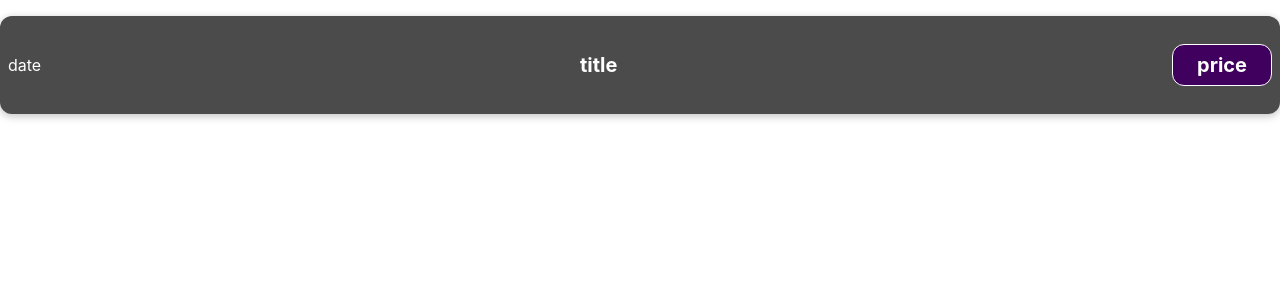
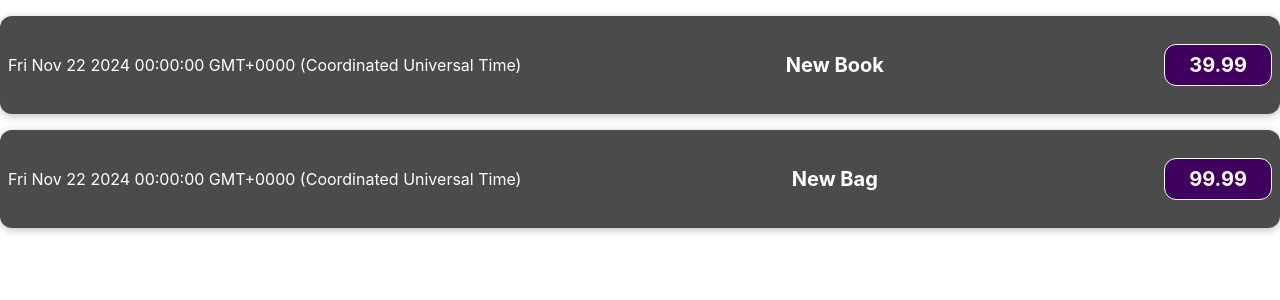
Before and after one commit to ilmarIV/expenses, a React (Create React App) app: page / in a window 1280 px wide. Shown: the top 300 px of the page. Built offline with nearby package versions, Linux system fonts and the light colour scheme.

Commit message:
dynamic data

```diff
--- a/src/App.js
+++ b/src/App.js
@@ -2,10 +2,24 @@
 import ExpenseItem from './comp/ExpenseItem';
 
 const App = () => {
+  const expenses = [
+    {
+      date: new Date(2024, 10, 22),
+      title: 'New Book',
+      price: 39.99
+    },
+    {
+      date: new Date(2024, 10, 22),
+      title: 'New Bag',
+      price: 99.99
+    }
+  ]
+
   return (
-    <div className="App">
-      <ExpenseItem />
-    </div>
+      <div className="App">
+          <ExpenseItem data={expenses[0]}/>
+          <ExpenseItem data={expenses[1]}/>
+      </div>
   )
 }
 
--- a/src/comp/ExpenseItem.js
+++ b/src/comp/ExpenseItem.js
@@ -1,12 +1,13 @@
 import './ExpenseItem.css'
 
-const ExpenseItem = () => {
+const ExpenseItem = (props) => {
+
     return (
         <div className='expense-item'>
-            <div>date</div>
+            <div>{props.data.date.toString()}</div>
             <div className='expense-item__description'>
-                <h2>title</h2>
-                <p className='expense-item__price'>price</p>
+                <h2>{props.data.title}</h2>
+                <p className='expense-item__price'>{props.data.price}</p>
             </div>
         </div>
     )
```
